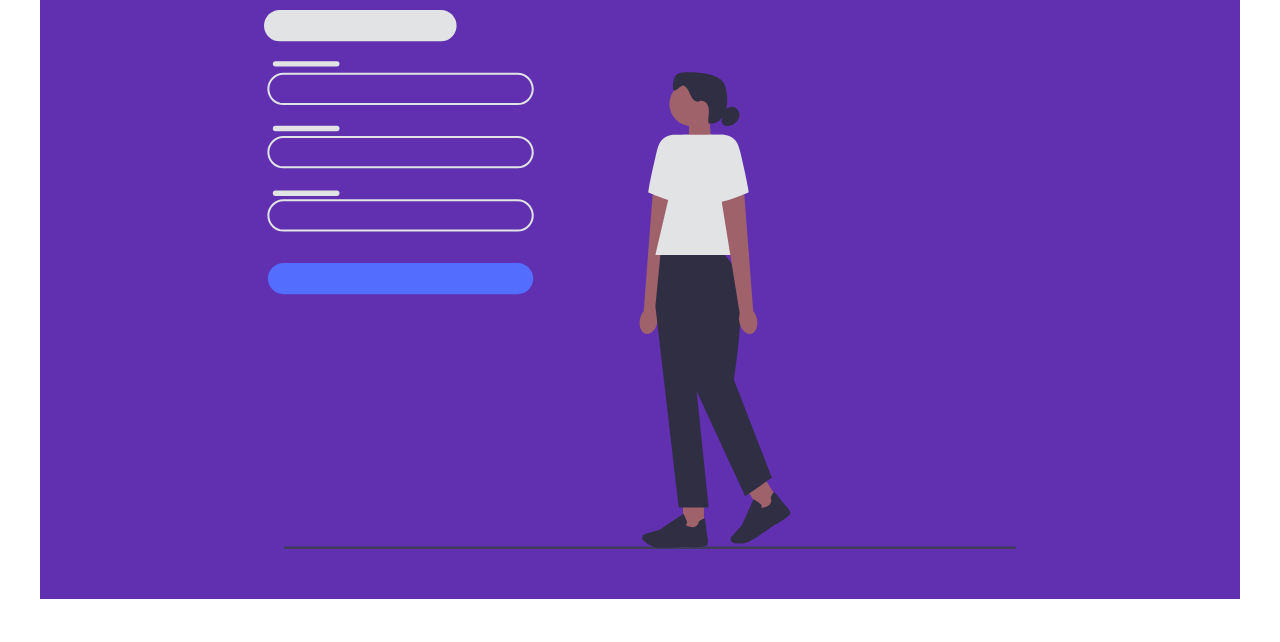
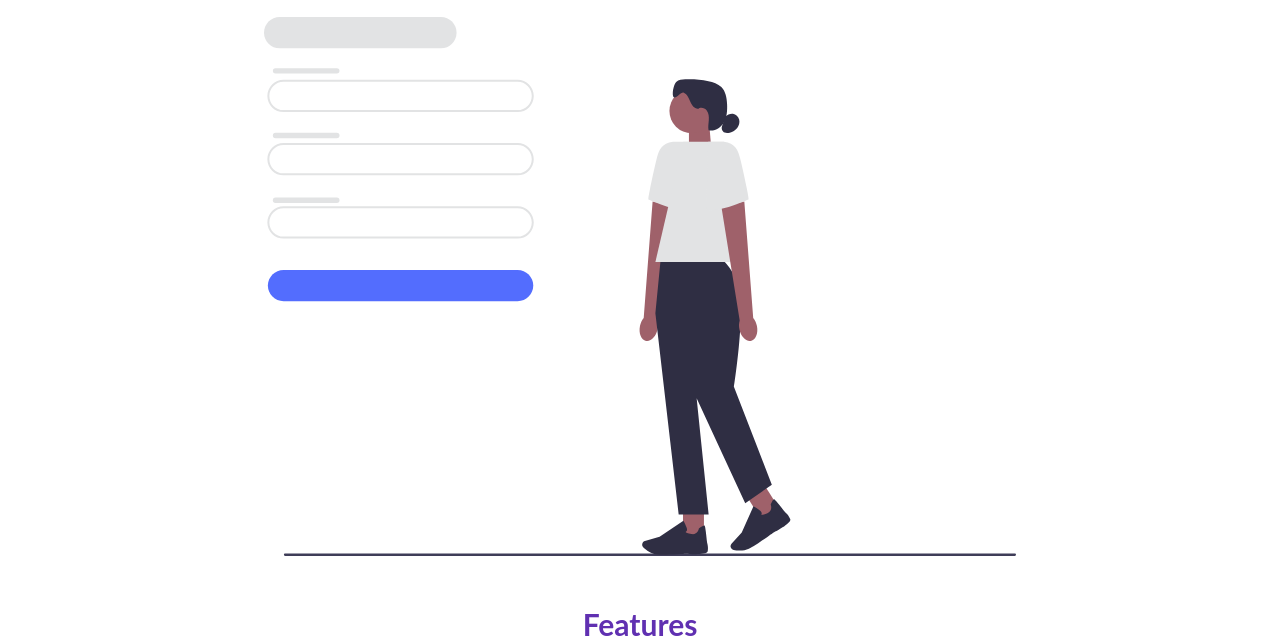
Before and after one commit to tmiah1/own-website, a plain HTML site: page index.html in a window 1280 px wide. Shown: the part 321-963 px from the top of the page. Before the commit the page ends 920 px from the top, so only its background shows below. Drawn offline with Linux system fonts and the light colour scheme.

Commit message:
initialized git repository

```diff
--- a/index.html
+++ b/index.html
@@ -31,19 +31,30 @@
         </nav>
     </section>
 
-    <section>
+    <section id="first">
         <div class="first__page">
             <h1 class="title">
                 Beatiful React Templates <span class="purple"> For You </span>
             </h1>
             <p class="p1">
                 Our templates are easy to setup, understand and cutomize,
-                Fully modular components with a variety of pages and components, and much more for the creation of your website
+                Fully modular components with a variety of pages and components, and much more for the creation of your website, and make it the way you want
             </p>
             <div class="logo__img">
                 <img src="./undraw_sign__up_nm4k.svg" alt="" class="">
             </div>
         </div>
+
+    </section>
+
+    <section id="second">
+        <div class="second__page">
+            <div class="second__title">
+                <h5 class="h5__subtitle">
+                    <span class="purple" class="span__title1">Features</span>
+                </h5>
+            </div>
+        </div>
     </section>
 </body>
 </html>
--- a/style.css
+++ b/style.css
@@ -46,7 +46,6 @@ li {
 /* FIRST PAGE */
 
 .first__page {
-    background-color: #6030b1;
     width: 100%;
     max-width: 1200px;
     margin: 0 auto;
@@ -69,6 +68,10 @@ li {
 }
 
 .purple {
+    font-size: 30px;
+    display: flex;
+    align-items: center;
+    justify-content: center;
     color: #6030b1;
     transition: all 300ms ease;
 }
@@ -79,3 +82,16 @@ li {
     align-items: center;
     justify-content: center;
 }
+
+/* SECOND */
+
+#second {
+
+}
+
+.span__title1 {
+    font-size: 30px;
+    display: flex;
+    align-items: center;
+    justify-content: center;
+}
```
